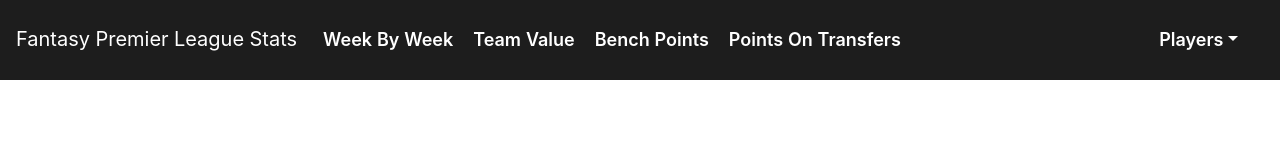
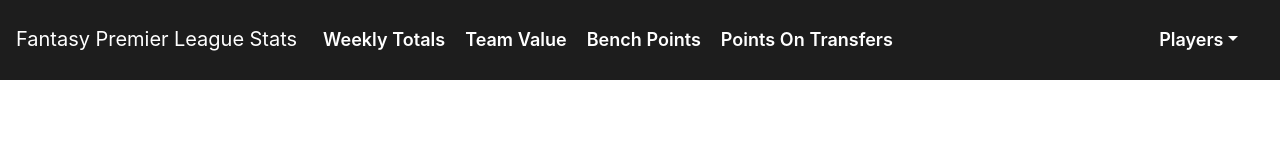
Before and after one commit to KachiiC/fpl_app, a React (Create React App) app: page / in a window 1280 px wide. Shown: the top 160 px of the page. Built offline with nearby package versions, Linux system fonts and the light colour scheme.

Commit message:
edit points table

```diff
--- a/src/App.js
+++ b/src/App.js
@@ -7,7 +7,7 @@
 // Components
 import { BrowserRouter, Switch, Route } from "react-router-dom";
 import SiteNavbar from './Components/SiteNavbar'
-import InputTable from './Tables/InputTable';
+import PointsTable from './Tables/PointsTable';
 // Data
 import PageData from 'Data/PageData';
 import PlayerPageData from 'Data/PlayerPageData'
@@ -18,7 +18,7 @@
   const displayPages = PageData.map((page, index) => {
     const pageLink = page.title.split(" ").join("-")
     return (
-      <Route path={`/fpl/${pageLink}`} key={index}>
+      <Route path={`/fpl_app/${pageLink}`} key={index}>
         {page.content}
       </Route>
     )
@@ -39,7 +39,7 @@
             {displayPages}
             {displayPlayerPages}
             <Route path="/fpl_app">
-              <InputTable />
+              <PointsTable title="Weekly Points"/>
             </Route>
           </Switch>
         </main>
--- a/src/Components/SiteNavbar/index.js
+++ b/src/Components/SiteNavbar/index.js
@@ -21,7 +21,7 @@
 
         return (
             <NavItem key={index}>
-                <Link to={`/fpl/${pageLink}`} className="nav-links">
+                <Link to={`/fpl_app/${pageLink}`} className="nav-links">
                     {page.title}
                 </Link>
             </NavItem>
--- a/src/Data/PageData.js
+++ b/src/Data/PageData.js
@@ -4,13 +4,13 @@
 import TeamValueTable from 'Tables/TeamValueTable'
 import PointsOnBenchTable from 'Tables/PointsOnBenchTable'
 import PointsOnTransfers from 'Tables/PointsOnTransfers'
-import InputTable from 'Tables/InputTable'
+import PointsTable from 'Tables/PointsTable'
 
 
 const PageData = [
     {
-        title: "week by week",
-        content: <InputTable data="points_total"/>
+        title: "Weekly Totals",
+        content: <PointsTable data="points_total" title="Weekly Totals"/>
     },
     {
         title: "team value",
--- a/src/Tables/InputTable.js
+++ b/src/Tables/PointsTable.js
@@ -5,7 +5,7 @@
 import Table from 'react-bootstrap/Table'
 import CircularProgress from '@material-ui/core/CircularProgress'
 
-const InputTable = (props) => {
+const PointsTable = (props) => {
 
     const dataType = props.data
     const tableTitle = props.title
@@ -106,4 +106,4 @@
 
 }
 
-export default InputTable
+export default PointsTable
--- a/src/Tables/TeamValueTable.js
+++ b/src/Tables/TeamValueTable.js
@@ -45,20 +45,21 @@
     const GameWeeks = playerListData[0].matches.map((match) =>
     <th>GW{match.gameweek}</th>)
 
-    const sortedByTeamValue = playerListData.sort((a, b) => b.matches[b.matches.length - 1].team_value - a.matches[a.matches.length - 1].team_value)
+    const sortedByTeamValue = playerListData.sort((a, b) => {
+        return b.matches[b.matches.length - 1].team_value - a.matches[a.matches.length - 1].team_value
+    })
 
     const playerGameWeeks = sortedByTeamValue.map((player) => {
 
         const playersWeek = player.matches.map((matchweek) => {
 
             const renderLogic = matchweek.team_value > allOfTheAverages[player.matches.indexOf(matchweek)] ?
-            <td className="good-week">{Math.floor(matchweek.team_value)/10}</td> :
-            <td className="bad-week">{Math.floor(matchweek.team_value)/10}</td>
+            "good" : "bad"
 
             return (
-                <>
-                    {renderLogic}
-                </>
+                <td className={`${renderLogic}-week`}>
+                    {Math.floor(matchweek.team_value)/10}
+                </td>
             )
         })
 
```
